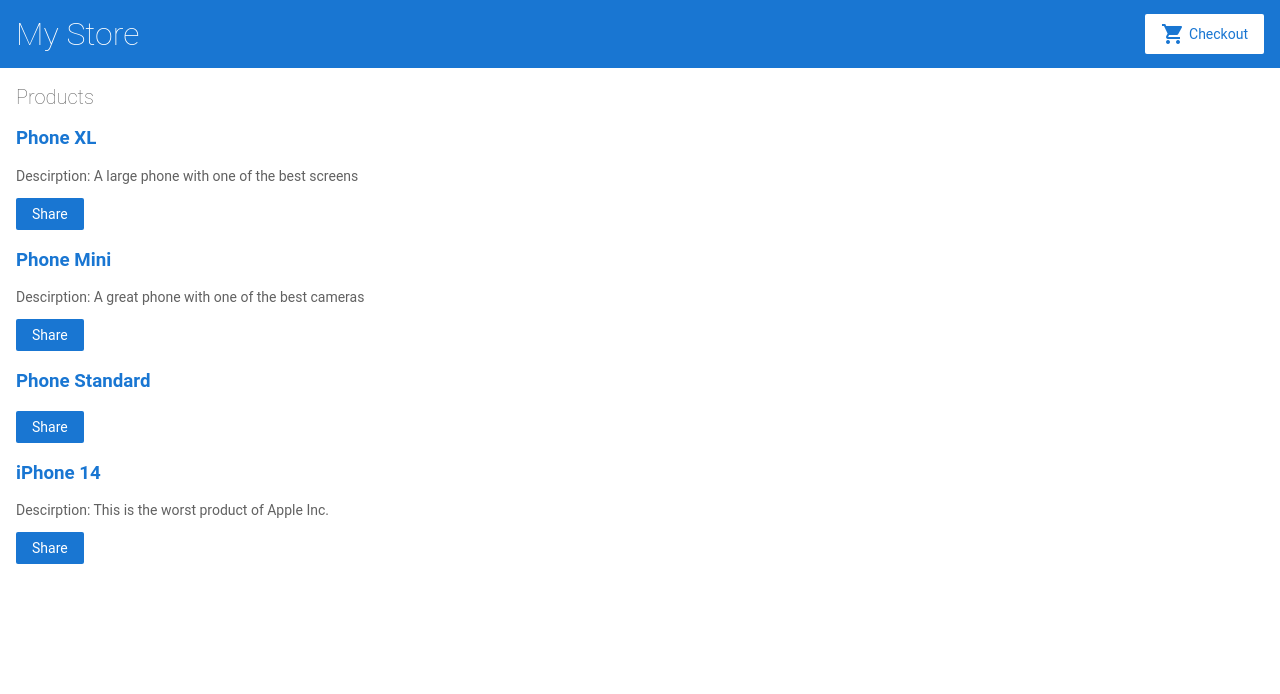
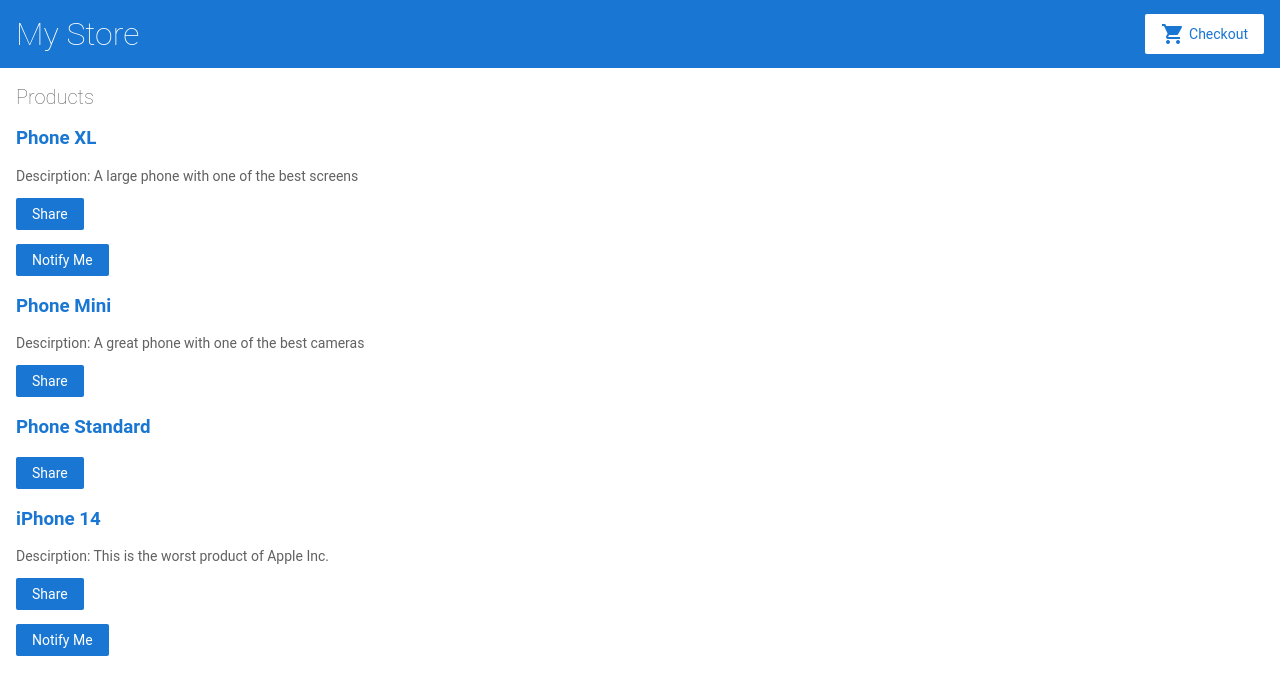
Before and after one commit to Hadi2525/shopping-cart-angular, an Angular app: page / in a window 1280 px wide. Shown: the top 694 px of the page. Built offline with nearby package versions, Linux system fonts and the light colour scheme.

Commit message:
Add product alert functionality

```diff
--- /dev/null
+++ b/src/app/product-alers/product-alers.component.html
@@ -0,0 +1 @@
+<p>product-alers works!</p>
--- /dev/null
+++ b/src/app/product-alerts/product-alerts.component.html
@@ -0,0 +1,3 @@
+<p *ngIf="product && product.price > 700">
+  <button type="button" (click)="notify.emit()">Notify Me</button>
+</p>
--- a/src/app/product-list/product-list.component.html
+++ b/src/app/product-list/product-list.component.html
@@ -6,9 +6,12 @@
 
   <p *ngIf="product.description">Descirption: {{ product.description }}</p>
 
-  <button type="button" (click)="share()">
-    Share
-  </button>
+  <button type="button" (click)="share()">Share</button>
+
+  <app-product-alerts
+    [product]="product"
+    (notify)="onNotify()"
+  ></app-product-alerts>
 </div>
 
 <!--
--- a/src/app/product-list/product-list.component.ts
+++ b/src/app/product-list/product-list.component.ts
@@ -5,7 +5,7 @@
 @Component({
   selector: 'app-product-list',
   templateUrl: './product-list.component.html',
-  styleUrls: ['./product-list.component.css']
+  styleUrls: ['./product-list.component.css'],
 })
 export class ProductListComponent {
   products = products;
@@ -13,8 +13,11 @@
   share() {
     window.alert('The product has been shared!');
   }
+
+  onNotify() {
+    window.alert('You will be notified when the item is on sale');
+  }
 }
-
 
 /*
 Copyright Google LLC. All Rights Reserved.
```
Also changed, not shown: src/app/app.module.ts (+6 -9 lines), src/app/product-alers/product-alers.component.ts (added, +10 -0 lines), src/app/product-alerts/product-alerts.component.ts (added, +11 -0 lines), src/app/product-alers/product-alers.component.css (added), src/app/product-alerts/product-alerts.component.css (added), 2 other files (tests, documents, lock files or other folders).
